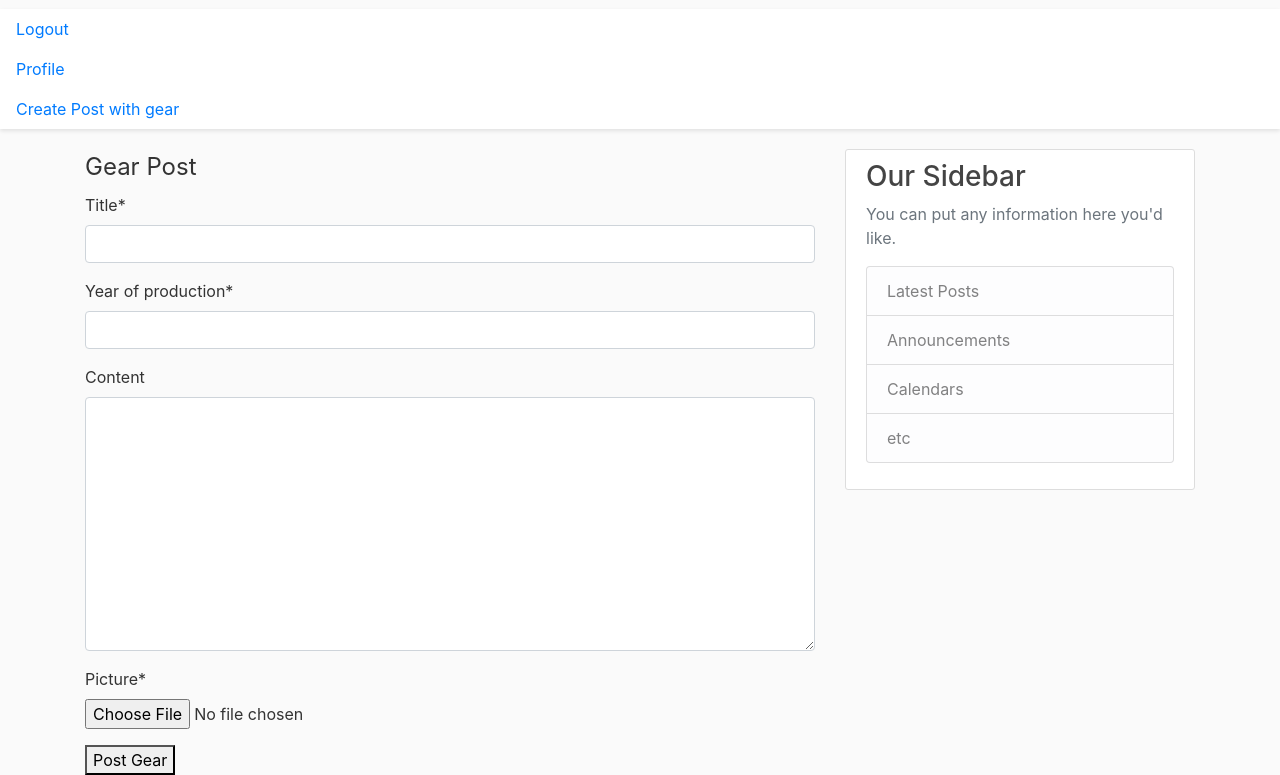
After one commit to KNiemyska/Final_SDA_project, a Django app: page /gear/new/ in a window 1280 px wide. The commit adds this page. Shown: the part 427-1202 px from the top of the page. Run offline with Django 3.2, Linux system fonts and the light colour scheme; a user stored in the database is signed in; tables that the repository leaves empty hold one stand-in row (values such as "Sample post"); some libraries are stand-ins or nearby versions.

Commit message:
updating, deleting posts

```diff
--- a/rentagear/appcat/models.py
+++ b/rentagear/appcat/models.py
@@ -3,6 +3,9 @@ from django.utils import timezone
 from django.conf import settings
 from django.contrib.auth.models import User
 from django.db import models
+from django.urls import reverse
+
+
 class Post(models.Model):
     title=models.CharField(max_length=100)
     content=models.TextField(blank=True, null=True)
@@ -27,6 +30,14 @@ class Gear(models.Model):
     # gear_status=models.ForeignKey(GearStatus, models.SET_NULL)
     def __str__(self):
         return self.title
+    #redirect will redirect to a specific route
+    #reverse will return full url to that route as a string
+    #in this case we want to return url as a string and let the view handle redirect for us:
+    #first import reverse function
+    def get_absolute_url(self): #django has to know how to find absolut location of gear -> we want django to redirect to gear detail_form
+        return reverse('gear-detail',kwargs={'pk':self.pk})
+
+
 class GearStatus(models.Model):
     id=models.UUIDField(primary_key=True,default=uuid.uuid4)
     gs_name=models.CharField(max_length=20)
--- a/rentagear/appcat/templates/appcat/gear_detail.html
+++ b/rentagear/appcat/templates/appcat/gear_detail.html
@@ -9,6 +9,12 @@
 
           <a class="mr-2" href="#">{{object.author }}</a>
           <small class="text-muted">{{ object.date_posted |date:"Y-F-d"}}</small>
+          {% if object.author == user %}
+{#              user is current login user #}
+              <a class="btn btn-secondary btn-sm mt-1 mb-1" href="{% url 'gear-update' object.id %}">Update</a>
+              <a class="btn btn-danger btn-sm mt-1 mb-1" href="{% url 'gear-delete' object.id %}">Delete</a>
+
+          {% endif %}
         </div>
         <h2 class="article-title" >{{ object.title }}</h2>
         <p class="article-content">{{ object.content }}</p>
--- /dev/null
+++ b/rentagear/appcat/templates/appcat/gear_form.html
@@ -0,0 +1,18 @@
+{%extends "appcat/base.html"%}
+{%load crispy_forms_tags%}
+{%block title%}Add Gear{%endblock%}
+{%block body%}
+    <div>
+        <form method="POST" enctype="multipart/form-data">
+
+            {%csrf_token%}
+            <fieldset>
+                <legend> Gear Post</legend>
+                {{form| crispy}}
+            </fieldset>
+            <div>
+                <button type="submit">Post Gear</button>
+            </div>
+        </form>
+    </div>
+{%endblock%}
--- a/rentagear/appcat/templates/appcat/globals/navbar.html
+++ b/rentagear/appcat/templates/appcat/globals/navbar.html
@@ -25,5 +25,6 @@
     <div class="header-wrapper">
         <a class="nav-item nav-link" href="{% url 'logout' %}">Logout</a>
         <a class="nav-item nav-link" href="{% url 'profile' %}">Profile</a>
+        <a class="nav-item nav-link" href="{% url 'gear-create' %}">Create Post with gear</a>
     </div>
 {% endif %}
--- a/rentagear/appcat/urls.py
+++ b/rentagear/appcat/urls.py
@@ -3,7 +3,14 @@ from django.conf import settings
 from django.conf.urls.static import static
 
 from appcat.views import MainView
-from appcat.views.main_view import about,home, PostListView, PostDetailView, PostCreateView
+from appcat.views.main_view import (
+    about,
+    home,
+    PostListView,
+    PostDetailView,
+    PostCreateView,
+    PostUpdateView,
+    PostDeleteView)
 from users import views as user_views
 from django.urls import path
 from . import views
@@ -12,8 +19,10 @@ from . import views
 urlpatterns = [
     # path('', MainView.as_view(), name='appcat-home'),
     path('', PostListView.as_view(), name='home'),
-    path('gear/new/', PostCreateView.as_view(), name='gear-detail'),
+    path('gear/new/', PostCreateView.as_view(), name='gear-create'),
     path('gear/<pk>/', PostDetailView.as_view(), name='gear-detail'),
+    path('gear/<pk>/update/', PostUpdateView.as_view(), name='gear-update'),
+    path('gear/<pk>/delete/', PostDeleteView.as_view(), name='gear-delete'),
     path('about/',about, name='appcat-about'),
     path('register/', user_views.register, name='register'),
     path('profile/', user_views.profile, name='profile'),
--- a/rentagear/appcat/views/main_view.py
+++ b/rentagear/appcat/views/main_view.py
@@ -1,8 +1,10 @@
 from django.http import HttpResponse
 from django.shortcuts import render
 from django.views import View
-from django.views.generic import ListView, DetailView, CreateView
+from django.views.generic import ListView, DetailView, CreateView, UpdateView, DeleteView
 from appcat.models import Gear, Post
+from django.contrib.auth.mixins import LoginRequiredMixin, UserPassesTestMixin
+
 
 class MainView(View):
     template = 'appcat/home.html'
@@ -16,6 +18,7 @@ class MainView(View):
         }
         return render(request, self.template, context)
 
+
 def home(request):
     context = {
 
@@ -23,26 +26,65 @@ def home(request):
     }
     return render(request, 'appcat/home.html', context)
 
+
 class PostListView(ListView):
-    model= Gear
+    model = Gear
     template_name = 'appcat/home.html'
     context_object_name = 'gears'
-    ordering = ['-date_posted'] #to order view of posts
+    ordering = ['-date_posted']  # to order view of posts
+
+
 # <app>/<model>_<viewtype>.html
 
 class PostDetailView(DetailView):
-    model= Gear
+    model = Gear
+
 
 # will look automaticly for such template <app>/<model>_<viewtype>.html, this is why we dont need to specify this
 
-class PostCreateView(CreateView): #to create new post
-    model= Gear
-    fields=['title','picture','content']
+class PostCreateView(LoginRequiredMixin, CreateView):  # to create new post
+    # i want that only login users can creaate posts but we cant use decorator, for
+    # this i will use LoginRequiredMixin class
+    model = Gear
+    fields = ['title', 'year_of_production', 'content', 'picture']
 
-    def form_valid(self,form): #the author of post will be logged person
-        form.instance.author=self.request.user
+    def form_valid(self, form):  # the author of post will be logged person
+        form.instance.author = self.request.user
         return super().form_valid(form)
 
+
+class PostUpdateView(LoginRequiredMixin, UserPassesTestMixin, UpdateView):  # to create new post
+    # i want that only login users can creaate posts but we cant use decorator, for
+    # this i will use LoginRequiredMixin class
+    # i want only author of the post can update theirs post- i will use UsersPassesTestMixin
+
+    model = Gear
+    fields = ['title', 'year_of_production', 'content', 'picture']
+
+    def form_valid(self, form):  # the author of post will be logged person
+        form.instance.author = self.request.user
+        return super().form_valid(form)
+
+    def test_func(
+            self):  # this function will be use by UserPassesTestMixin to find if post is updated by user who created this
+        # we want get curently post that we are updating
+        gear = self.get_object()
+        if self.request.user == gear.author:  # this get current login user and chcecking if this is author of post
+            return True
+        return False
+
+
+class PostDeleteView(LoginRequiredMixin, UserPassesTestMixin, DeleteView):
+    # we want the user to be login and the user is author of the post -> we will use the same functionality as in PostUpdateView
+    model = Gear
+    success_url = '/'  # where to redirect if gear is deleted?
+
+    def test_func(self):
+        gear = self.get_object()
+        if self.request.user == gear.author:
+            return True
+        return False
+
+
 def about(request):
-
-    return render(request,'appcat/about.html', {"title":"TYTUŁ Z ABOUT"})
+    return render(request, 'appcat/about.html', {"title": "TYTUŁ Z ABOUT"})
```
Also changed, not shown: rentagear/appcat/templates/appcat/gear_confirm_delete.html (added, +19 -0 lines), rentagear/appcat/templates/appcat/home.html (+13 -9 lines).
